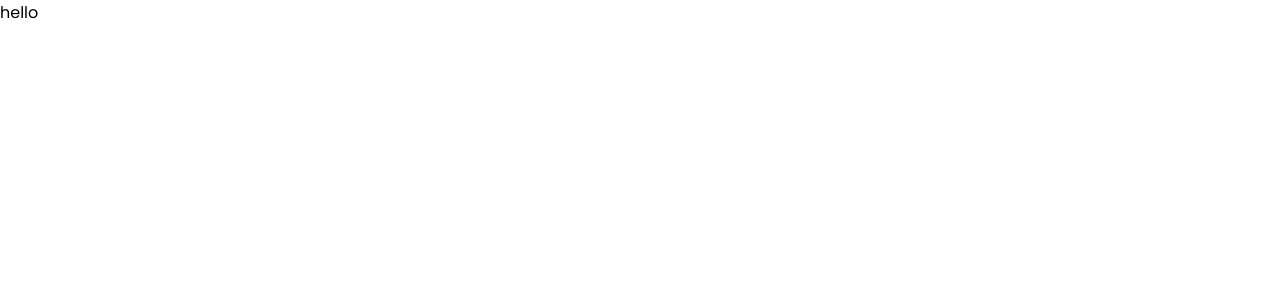
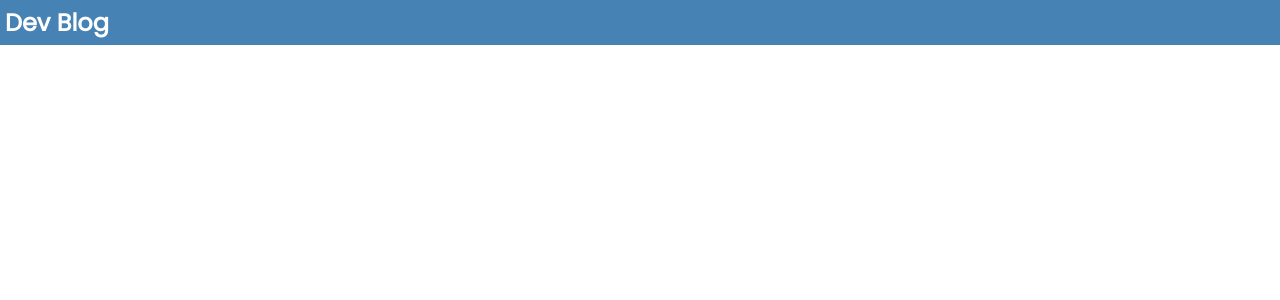
Before and after one commit to Somsubhra1/NextJS-Static-Blog-with-Markdown, a Next.js app: page / in a window 1280 px wide. Shown: the top 300 px of the page. Built offline with nearby package versions, Linux system fonts and the light colour scheme.

Commit message:
header created

```diff
--- /dev/null
+++ b/components/Header.js
@@ -0,0 +1,13 @@
+import React from "react";
+import Link from "next/link";
+
+export default function Header() {
+  return (
+    <header>
+      <div className="container"></div>
+      <Link href="/">
+        <h2>Dev Blog</h2>
+      </Link>
+    </header>
+  );
+}
--- a/pages/_app.js
+++ b/pages/_app.js
@@ -1,10 +1,13 @@
 import "../styles/globals.css";
+import Header from "../components/Header";
 
 function MyApp({ Component, pageProps }) {
   return (
     <>
-      hello
-      <Component {...pageProps} />
+      <Header />
+      <main className="container">
+        <Component {...pageProps} />
+      </main>
     </>
   );
 }
--- a/pages/index.js
+++ b/pages/index.js
@@ -5,7 +5,6 @@
     <div>
       <Head>
         <title>Dev Blog</title>
-        <h2>Hello</h2>
       </Head>
     </div>
   );
```
